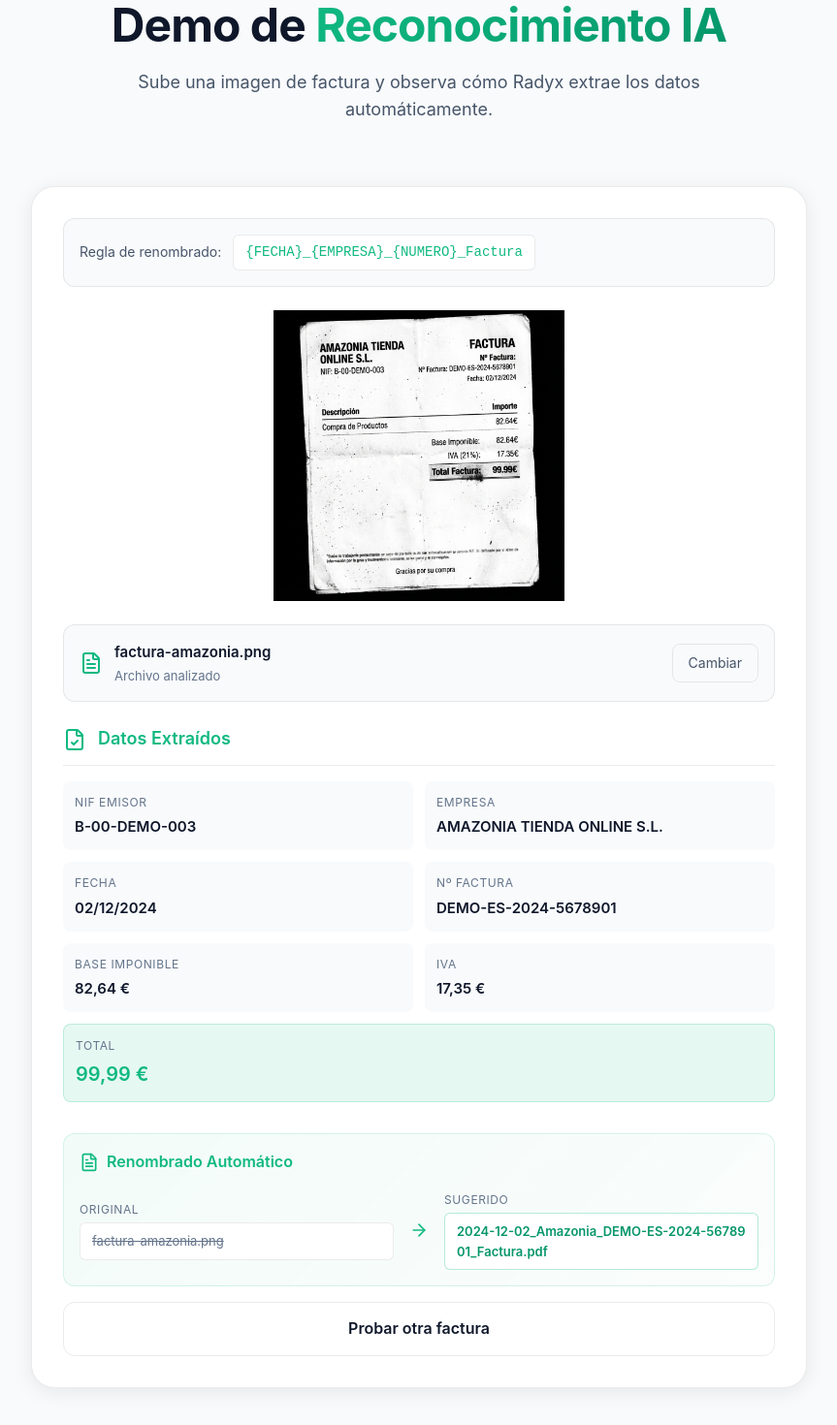
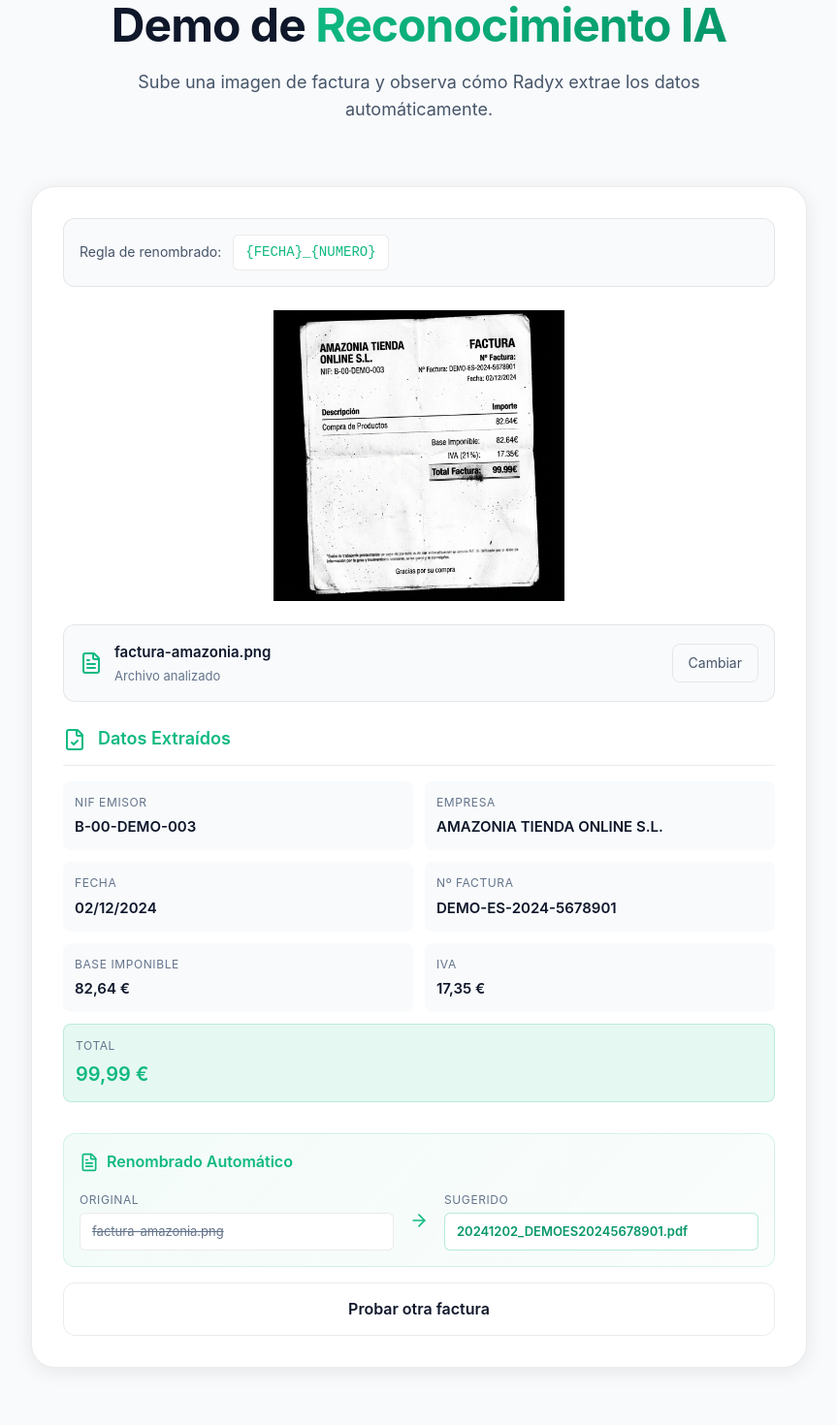
Before and after one commit to jmedinaselas-star/buydirt-now, a React (Vite) app: page / in a window 1280 px wide. Shown: the part 5087-6557 px from the top of the page at 97% size, without its empty margins (208-1071 px from the left). Built offline with nearby package versions, Linux system fonts and the light colour scheme.

Commit message:
refactor: Simplify file naming to YYYYMMDD_NumFactura format

```diff
--- a/src/InvoiceDemo.jsx
+++ b/src/InvoiceDemo.jsx
@@ -1,8 +1,8 @@
 import { useState, useCallback, useEffect } from 'react'
 import { Upload, FileCheck, AlertCircle, Loader2, X, FileText, ArrowRight } from 'lucide-react'
 
-// Regla de renombrado predefinida
-const NAMING_RULE = "{FECHA}_{EMPRESA}_{NUMERO}_Factura"
+// Regla de renombrado predefinida: YYYYMMDD_NumFactura
+const NAMING_RULE = "{FECHA}_{NUMERO}"
 
 // Datos mock para demo sin API - DATOS FICTICIOS EVIDENTES
 const MOCK_INVOICES = [
@@ -92,30 +92,22 @@
 const generateSuggestedName = (data) => {
     if (!data || !data.isValidInvoice) return null
 
-    // Limpiar y formatear la fecha (convertir a YYYY-MM-DD)
-    let fecha = data.fecha || 'SIN-FECHA'
-    // Intentar detectar formato DD/MM/YYYY o similar y convertir
+    // Convertir fecha a formato YYYYMMDD
+    let fecha = data.fecha || 'SINFECHA'
     const dateMatch = fecha.match(/(\d{1,2})[\/\-](\d{1,2})[\/\-](\d{2,4})/)
     if (dateMatch) {
         const day = dateMatch[1].padStart(2, '0')
         const month = dateMatch[2].padStart(2, '0')
         const year = dateMatch[3].length === 2 ? '20' + dateMatch[3] : dateMatch[3]
-        fecha = `${year}-${month}-${day}`
+        fecha = `${year}${month}${day}`
     }
 
-    // Usar marca comercial para el nombre (solo la denominación comercial corta)
-    const empresa = (data.marcaComercial || 'DESCONOCIDO')
-        .replace(/[^a-zA-Z0-9áéíóúÁÉÍÓÚñÑ\s]/g, '')
-        .replace(/\s+/g, '-')
-        .substring(0, 30)
-
-    // Número de factura
+    // Número de factura (limpiar caracteres especiales)
     const numero = (data.numeroFactura || 'SN')
-        .replace(/[^a-zA-Z0-9\-]/g, '')
+        .replace(/[^a-zA-Z0-9]/g, '')
 
     return NAMING_RULE
         .replace('{FECHA}', fecha)
-        .replace('{EMPRESA}', empresa)
         .replace('{NUMERO}', numero)
         + '.pdf'
 }
```
